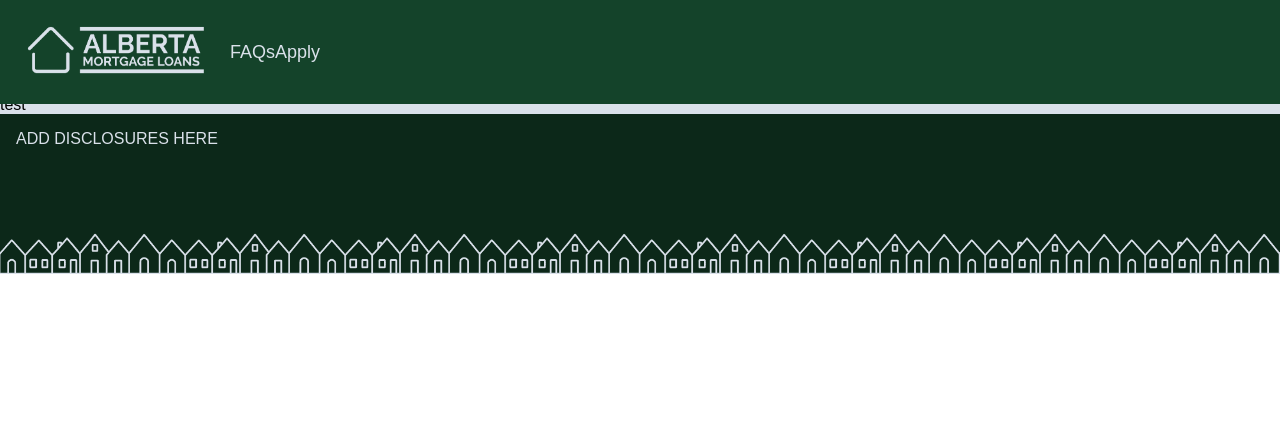
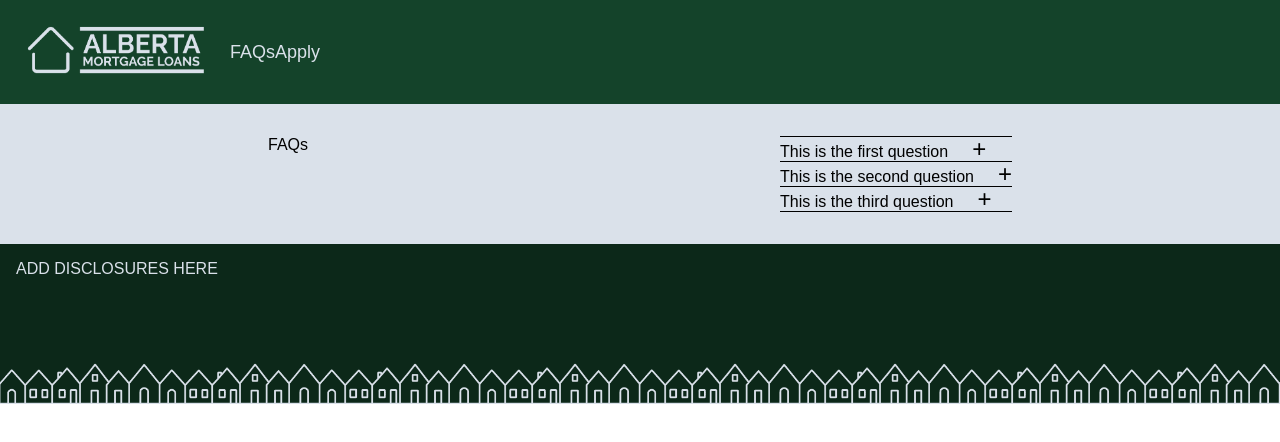
Before and after one commit to CarleeOuwerkerk/alberta-mortgages, a React (Create React App) app: page /faqs in a window 1280 px wide. Shown: the top 442 px of the page. Built offline with nearby package versions, Linux system fonts and the light colour scheme; a web font is replaced by a local one.

Commit message:
integrated form with formjs, added faqs route

```diff
--- a/package.json
+++ b/package.json
@@ -3,6 +3,7 @@
   "version": "0.1.0",
   "private": true,
   "dependencies": {
+    "@emailjs/browser": "^4.4.1",
     "@testing-library/dom": "^10.4.0",
     "@testing-library/jest-dom": "^6.6.3",
     "@testing-library/react": "^16.3.0",
--- a/src/Apply/Apply.jsx
+++ b/src/Apply/Apply.jsx
@@ -28,6 +28,10 @@ const ApplyPhoto = styled.div`
     height: 28em;
     overflow: visible;
 
+     @media only screen and (min-width: 768px) {
+        background-position-y: 60%;
+    }
+
     &::after {
         content: '';
         position: absolute;
@@ -37,6 +41,7 @@ const ApplyPhoto = styled.div`
         height: 5em;
         background-color: ${COLOUR_CONSTS.GREEN};
         clip-path: polygon(50% 0, 0 100%, 100% 100%);
+        margin-bottom: -.1%;
     }
 `
 
--- a/src/Apply/Form/Form.jsx
+++ b/src/Apply/Form/Form.jsx
@@ -1,8 +1,12 @@
-import { useState } from "react";
+import { useRef, useState } from "react";
+import emailjs from '@emailjs/browser';
 import { Button, CleaveInput, Form, FormItem, Input, InputLabel, LabelText } from "./FormStyles";
 
 const ApplicationForm = () => {
     const [inputs, setInputs] = useState({});
+    const [isFormSubmitted, setIsFormSubmitted] = useState(false);
+    const form = useRef();
+
 
     const handleChange = (event) => {
         const name = event.target.name;
@@ -13,11 +17,25 @@ const ApplicationForm = () => {
     const handleSubmit = (e) => {
         e.preventDefault();
         console.log('inputs: ', inputs)
+
+        emailjs
+            .sendForm('mortgage_form_service', 'mortgage_form', form.current, {
+                publicKey: 'lv690X8lD2yi2P0OK',
+            })
+            .then(
+                () => {
+                    console.log('SUCCESS!');
+                    setIsFormSubmitted(true);
+                },
+                (error) => {
+                    console.log('FAILED...', error.text);
+                },
+            );
     }
 
+    if (!isFormSubmitted) {
         return (
-        <Form onSubmit={handleSubmit}>
-
+            <Form ref={form} onSubmit={handleSubmit}>
                 <FormItem>
                     <InputLabel>
                         <LabelText>
@@ -138,4 +156,11 @@ const ApplicationForm = () => {
         )
     }
 
+    else return (
+        <div>
+            Thank you for submitting your information! We will review everything shortly.
+        </div>
+    )
+}
+
 export default ApplicationForm;
--- /dev/null
+++ b/src/FAQs/Accordion/Accordion.jsx
@@ -0,0 +1,58 @@
+import { useState } from "react";
+import styled from "styled-components";
+
+const DropdownItem = styled.div`
+    border-top: 1px solid black;
+
+    &:last-child {
+        border-bottom: 1px solid black;
+  }
+`
+
+const Question = styled.div`
+    cursor: pointer;
+
+    &:hover {
+        color: #007b5e;
+    }
+`;
+
+const Answer = styled.div`
+    max-height: ${({ isOpen }) => (isOpen ? '200px' : '0')};
+    overflow: hidden;
+    /* transition: max-height 0.3s ease; */
+    padding-top: ${({ isOpen }) => (isOpen ? '1em' : '0')};
+`;
+
+const DropdownIcon = styled.span`
+    font-size: 1.5em;
+    line-height: 1;
+    margin-left: 1em;
+    transition: all 0.2s ease;
+`;
+
+const Accordion = ({ data }) => {
+    const [openIndex, setOpenIndex] = useState(null);
+
+    const toggleIndex = (index) => {
+        setOpenIndex(index === openIndex ? null : index);
+    };
+
+    return (
+        <div>
+            {data.map((item, index) => (
+                <DropdownItem key={index}>
+                    <Question onClick={() => toggleIndex(index)}>
+                        {item.question}
+                        <DropdownIcon isOpen={openIndex === index}>
+                            {openIndex === index ? '−' : '+'}
+                        </DropdownIcon>
+                    </Question>
+                    <Answer isOpen={openIndex === index}>{item.answer}</Answer>
+                </DropdownItem>
+            ))}
+        </div>
+    )
+}
+
+export default Accordion;
--- a/src/FAQs/FAQs.jsx
+++ b/src/FAQs/FAQs.jsx
@@ -1,6 +1,19 @@
+import styled from "styled-components";
+import Accordion from "./Accordion/Accordion";
+import FAQsList from "./FAQsList";
+
+const FAQsWrapper = styled.div`
+    display: flex;
+    justify-content: space-around;
+    padding: 2em;
+`
+
 const FAQs = () => {
     return (
-        <div>test</div>
+        <FAQsWrapper>
+            FAQs
+            <Accordion data={FAQsList} />
+        </FAQsWrapper>
     )
 }
 
--- /dev/null
+++ b/src/FAQs/FAQsList.js
@@ -0,0 +1,16 @@
+const FAQsList = [
+    {
+        question: "This is the first question",
+        answer: "Here is the first answer"
+    },
+    {
+        question: "This is the second question",
+        answer: "Here is the second answer"
+    },
+    {
+        question: "This is the third question",
+        answer: "Here is the third answer"
+    },
+]
+
+export default FAQsList;
--- a/src/TopBar/TopBar.jsx
+++ b/src/TopBar/TopBar.jsx
@@ -12,11 +12,11 @@ const TopBarContainer = styled.div`
     color: ${COLOUR_CONSTS.LIGHT_GREY};
     padding: 0 1.5em 0 .75em;
 
-    transform: ${({ visible }) => (visible ? 'translateY(0)' : 'translateY(-100%)')};
-    transition: transform 0.3s ease-in-out;
+    /* transform: ${({ visible }) => (visible ? 'translateY(0)' : 'translateY(-100%)')};
+    transition: transform 0.3s ease-in-out; */
     z-index: 1000;
     /* position: ${({ isScrolledToPageTop }) => (isScrolledToPageTop ? 'relative' : 'fixed')}; */
-    position: fixed;
+    /* position: fixed; */
     top: 0;
     left: 0;
     right: 0;
@@ -152,7 +152,7 @@ const TopBar = () => {
                     <Bar isMenuOpen={isMenuOpen} />
                 </Menu>
             </TopBarContainer>
-            <Test />
+            {/* <Test /> */}
         </>
     )
 }
```
Also changed, not shown: 1 other file (tests, documents, lock files or other folders). Lines whose indentation alone changed are shown as unchanged.
